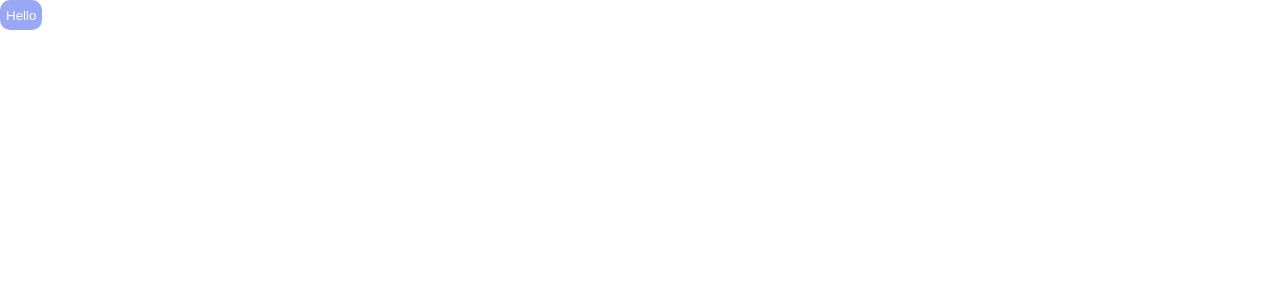
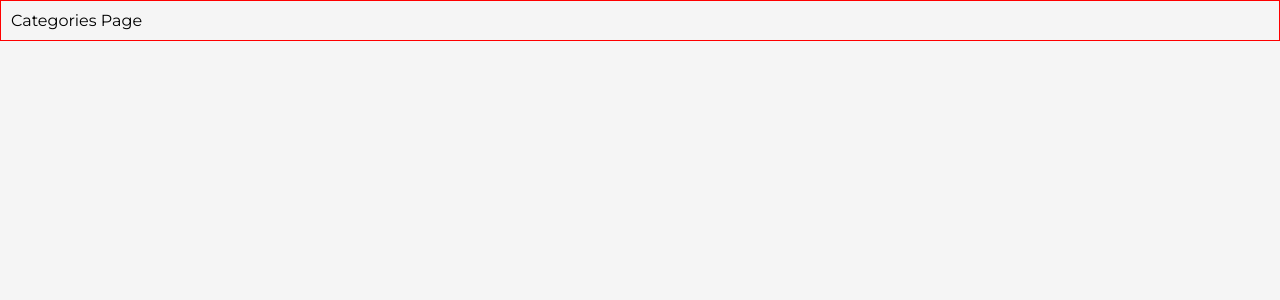
Before and after one commit to shadeemerhi/wheel-of-fortune, a Next.js app: page / in a window 1280 px wide. Shown: the top 300 px of the page. Built offline with nearby package versions, Linux system fonts and the light colour scheme.

Commit message:
create layout component

```diff
--- /dev/null
+++ b/src/components/Categories/index.tsx
@@ -0,0 +1,8 @@
+import React from "react";
+
+type CategoriesProps = {};
+
+const index: React.FC<CategoriesProps> = () => {
+  return <div className="component_wrapper">Categories Page</div>;
+};
+export default index;
--- /dev/null
+++ b/src/components/Layout/index.tsx
@@ -0,0 +1,22 @@
+import Head from "next/head";
+import React from "react";
+import Navbar from "../Navbar";
+
+const Layout: React.FC = ({ children }) => {
+  return (
+    <>
+      <Head>
+        <link rel="icon" href="/favicon.ico" />
+        <link rel="preconnect" href="https://fonts.googleapis.com" />
+        <link rel="preconnect" href="https://fonts.gstatic.com" />
+        <link
+          href="https://fonts.googleapis.com/css2?family=Montserrat:ital,wght@0,100;0,200;0,300;0,400;0,500;0,600;0,700;0,800;0,900;1,100;1,200;1,300;1,400;1,500;1,600;1,700;1,800;1,900&display=swap"
+          rel="stylesheet"
+        />
+      </Head>
+      {/* <Navbar /> */}
+      {children}
+    </>
+  );
+};
+export default Layout;
--- /dev/null
+++ b/src/components/Navbar.tsx
@@ -0,0 +1,6 @@
+import React from "react";
+
+const Navbar: React.FC = () => {
+  return <div>Here is the Navbar</div>;
+};
+export default Navbar;
--- a/src/pages/index.tsx
+++ b/src/pages/index.tsx
@@ -1,13 +1,15 @@
+import { useState } from "react";
 import type { NextPage } from "next";
-import Head from "next/head";
-import Image from "next/image";
-import styles from "../styles/Home.module.css";
+
+import Layout from "../components/Layout";
+import Categories from "../components/Categories";
 
 const Home: NextPage = () => {
+  const [step, setStep] = useState(0);
   return (
-    <div>
-      <button className="btn_primary">Hello</button>
-    </div>
+    <Layout>
+      <Categories />
+    </Layout>
   );
 };
 
--- a/src/styles/globals.scss
+++ b/src/styles/globals.scss
@@ -20,7 +20,7 @@ body {
   padding: 0;
   margin: 0;
   font-family: montserrat, sans-serif;
-  color: $main;
+  background: $body;
 }
 
 a {
@@ -46,3 +46,8 @@ button {
     outline: none;
   }
 }
+
+.component_wrapper {
+  border: 1px solid red;
+  padding: 10px;
+}
```
